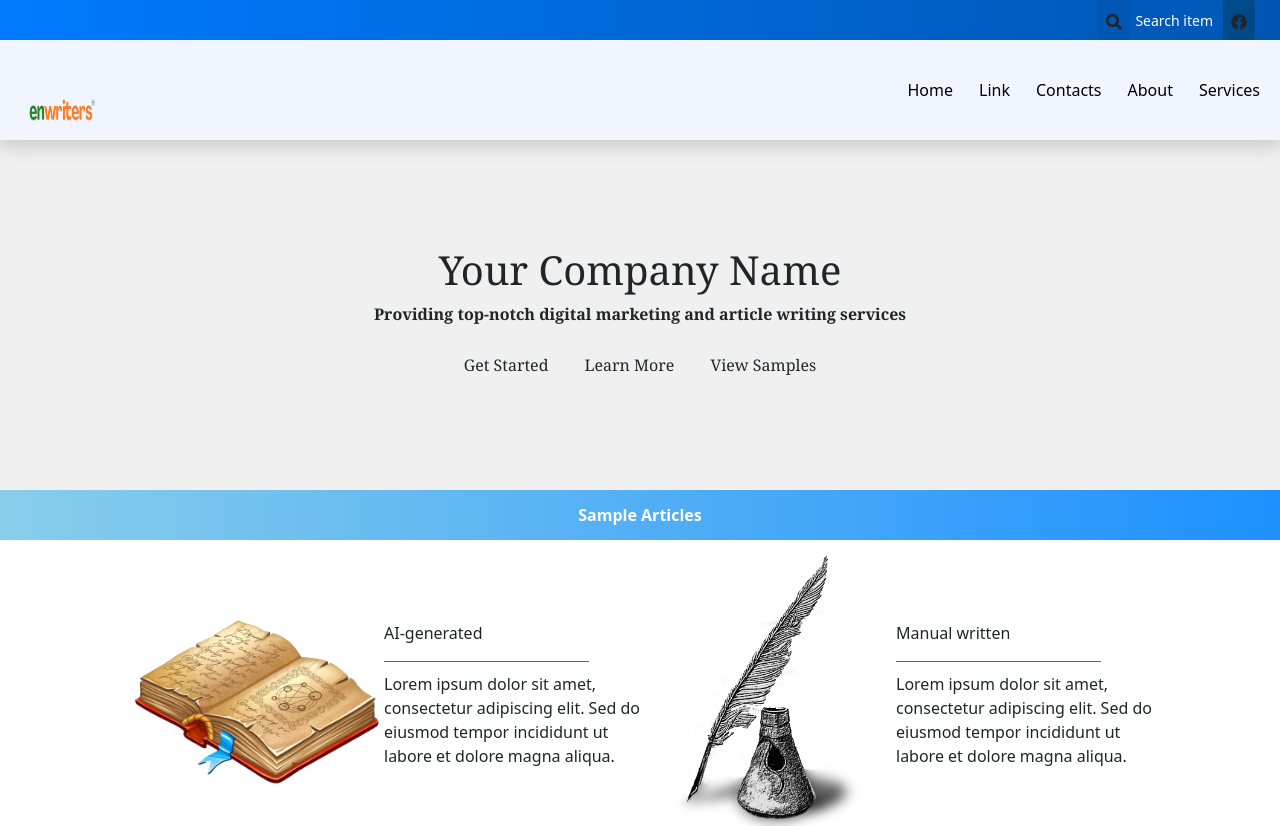
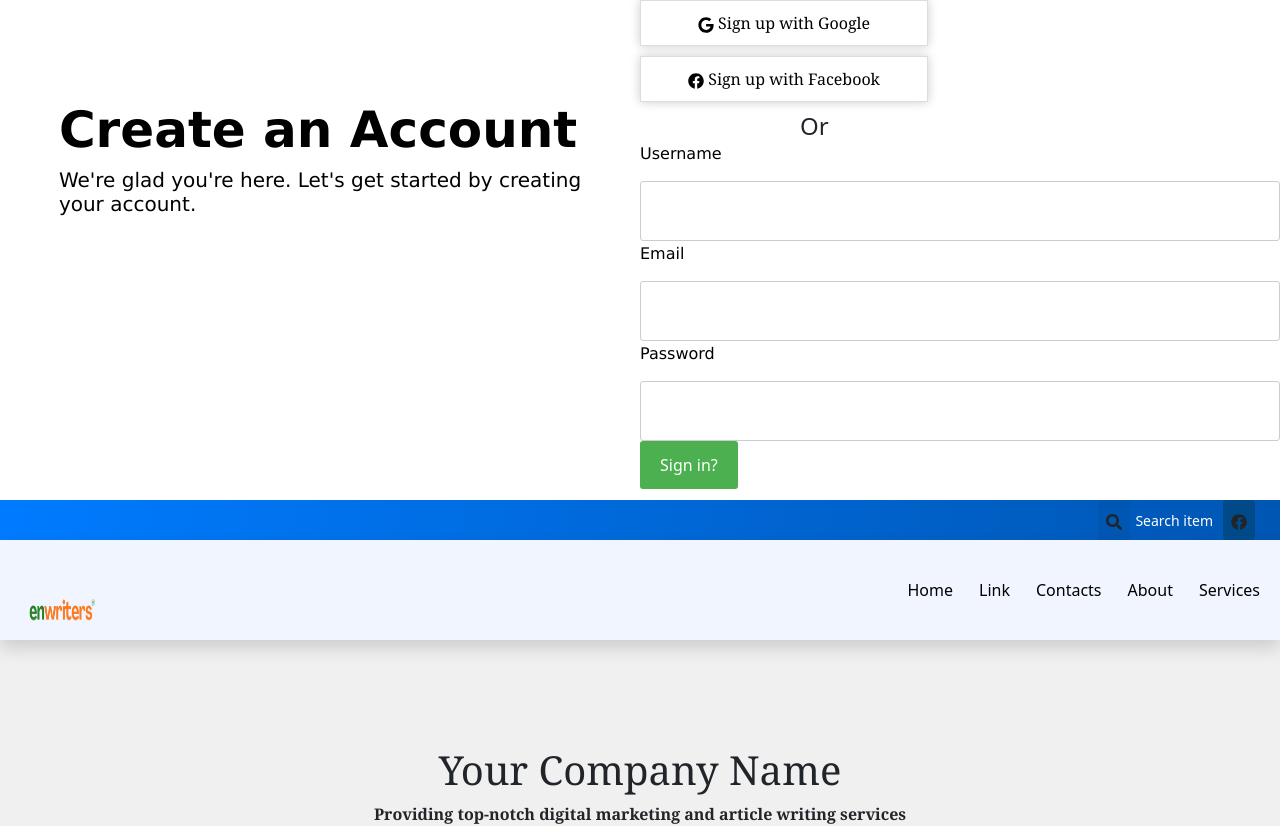
Before and after one commit to tobias-barakaa/enwriters, a React (Create React App) app in the folder frontend/: page / in a window 1280 px wide. Shown: the top 826 px of the page. Built offline with nearby package versions, Linux system fonts and the light colour scheme.

Commit message:
more added elements

```diff
--- a/frontend/src/App.js
+++ b/frontend/src/App.js
@@ -2,6 +2,7 @@
 import HomeLayout from "./components/HomeLayout";
 import Layout from "./components/Layout";
 import SampleLayout from "./components/SampleLayout";
+import Register from "./pages/Register";
 
 // import AddArticle from './pages/AddArticle';
 
@@ -9,6 +10,7 @@ import SampleLayout from "./components/SampleLayout";
 function App() {
   return (
     <div>
+      <Register />
 <HomeLayout />
     <SampleLayout />
     </div>
--- a/frontend/src/components/HomeLayout.css
+++ b/frontend/src/components/HomeLayout.css
@@ -162,3 +162,11 @@ img {
     max-height: 50%;
     display: block;
 }
+
+
+
+
+
+.bg {
+  margin-top: -90px;
+}
--- a/frontend/src/components/HomeLayout.js
+++ b/frontend/src/components/HomeLayout.js
@@ -3,7 +3,7 @@ import './HomeLayout.css'
 import { FaSearch, FaFacebook } from 'react-icons/fa'
 import enwriters from '../assets/enwriters.png';
 import AddArticle from '../pages/AddArticle';
-import ex from '../assets/3.png';
+import bg from '../assets/bg.png';
 import backend from '../assets/backend.jpg';
 import soul from '../assets/soul.png';
 import manual from '../assets/manual.jpg';
@@ -125,7 +125,7 @@ const HomeLayout = () => {
 
 
 
-<div className="two-ceps">
+
 
   <div className="hire-expert">
      <div className="hire-expert">
@@ -138,11 +138,10 @@ const HomeLayout = () => {
   </div>
 
 
-    <img src={ex} alt="image"  />
+    <img  className="bg" src={bg} alt="image"  />
   </div>
 
 
-</div>
 
 
 
--- a/frontend/src/pages/AddArticle.css
+++ b/frontend/src/pages/AddArticle.css
@@ -56,9 +56,8 @@
 
 
   .hire-expert {
-    background-color: #7EC8F7; /* Change background color */
     padding: 20px;
-    color: #fff;
+    color: #000000;
   }
 
   .hire-expert h2 {
--- /dev/null
+++ b/frontend/src/pages/Register.css
@@ -0,0 +1,100 @@
+.containerr {
+    display: flex;
+    width: 100%; /* Ensures the container takes full width */
+  }
+
+  .acc{
+    font-size: 50px;
+    font-weight: bolder;
+    padding-top: 20px;
+  }
+  .or {
+    padding-left: 25%;
+    margin: 0 auto;
+  }
+
+  .left-side{
+    display: flex;
+    flex-direction: column; /* Stacks elements vertically */
+
+  }
+  .right-sidee {
+    flex: 1; /* Takes up remaining space */
+    box-sizing: border-box; /* Ensures padding doesn't affect width */
+    border-radius: 2px;
+    transition: border-color 0.3s ease;
+    background-color: none;
+  }
+
+  .box {
+    margin: 0 auto;
+    padding-top: 80px;
+    font-weight: 900;
+    font-size: 300px;
+    font-family:'Lucida Sans', 'Lucida Sans Regular', 'Lucida Grande', 'Lucida Sans Unicode', Geneva, Verdana, sans-serif;
+    color: #000000;
+  }
+
+
+  .signup-option button {
+    font-family: Cambria, Cochin, Georgia, Times, 'Times New Roman', serif;
+    background-color: #fff; /* White background for the buttons */
+    border: 1px solid #ddd; /* Light gray border */
+    padding: 10px 20px; /* Adds padding to the buttons */
+    margin-bottom: 10px; /* Adds some spacing between buttons */
+    cursor: pointer; /* Changes cursor to pointer on hover */
+    width: 45%;
+    box-shadow: 0 0 10px rgba(0, 0, 0, 0.2);
+  }
+
+  .signup-option.google {
+    background-size: contain;
+    background-repeat: no-repeat;
+    background-position: center;
+}
+
+.signup-option.facebook {
+    background-size: contain;
+    background-repeat: no-repeat;
+    background-position: center;
+}
+
+  .signup-option button:hover {
+    background-color: #eee; /* Slightly darker background on hover */
+
+  }
+
+  .form-group {
+    margin-bottom: 15px; /* Spacing between form groups */
+  }
+
+  label {
+    font-family: 'Lucida Sans', 'Lucida Sans Regular', 'Lucida Grande', 'Lucida Sans Unicode', Geneva, Verdana, sans-serif;
+    display: block; /* Makes labels appear on separate lines */
+    margin-bottom: 15px; /* Spacing between label and input */
+    color: #000000; /* Black text color */
+    font-weight: 100;
+  }
+
+  input[type="text"],
+  input[type="email"],
+  input[type="password"] {
+    width: 100%; /* Makes the input fields full width */
+    padding: 10px; /* Adds padding to the input fields */
+    border: 1px solid #ccc; /* Light gray border */
+    border-radius: 3px; /* Rounded corners */
+    height: 60px;
+  }
+
+  button[type="submit"] {
+    background-color: #4CAF50; /* Green background for submit button */
+    color: white; /* White text color */
+    padding: 12px 20px; /* Adds padding to the submit button */
+    border: none; /* No border for the submit button */
+    border-radius: 3px; /* Rounded corners */
+    cursor: pointer; /* Changes cursor to pointer on hover */
+  }
+
+  button[type="submit"]:hover {
+    background-color: #46a049; /* Slightly darker green on hover */
+  }
--- /dev/null
+++ b/frontend/src/pages/Register.js
@@ -0,0 +1,49 @@
+import React from 'react';
+import "./Register.css";
+import { FaGoogle, FaFacebook } from 'react-icons/fa';
+
+
+
+const Register = () => {
+
+
+  return (
+    <div class="containerr">
+  <div class="left-side">
+    <div class="box">
+      <h1 className='acc'>Create an Account</h1>
+      <h5>
+        We're glad you're here. Let's get started by creating <br />
+        your account.
+      </h5>
+    </div>
+  </div>
+  <div class="right-sidee">
+    <form action="#">
+    <div className="signup-option google">
+        <button><FaGoogle /> Sign up with Google</button>
+      </div>
+      <div className="signup-option facebook">
+        <button><FaFacebook /> Sign up with Facebook</button>
+      </div>
+
+      <h4 className='or'>Or</h4>
+
+        <label for="username">Username</label>
+        <input type="text" id="username" name="username" />
+
+
+        <label for="email">Email</label>
+        <input type="email" id="email" name="email" required />
+
+        <label for="password">Password</label>
+        <input type="password" id="password" name="password" required />
+      <button type="submit">Sign in?</button>
+    </form>
+  </div>
+</div>
+
+  )
+}
+
+export default Register
```
Also changed, not shown: frontend/src/assets/bg.png (added).
